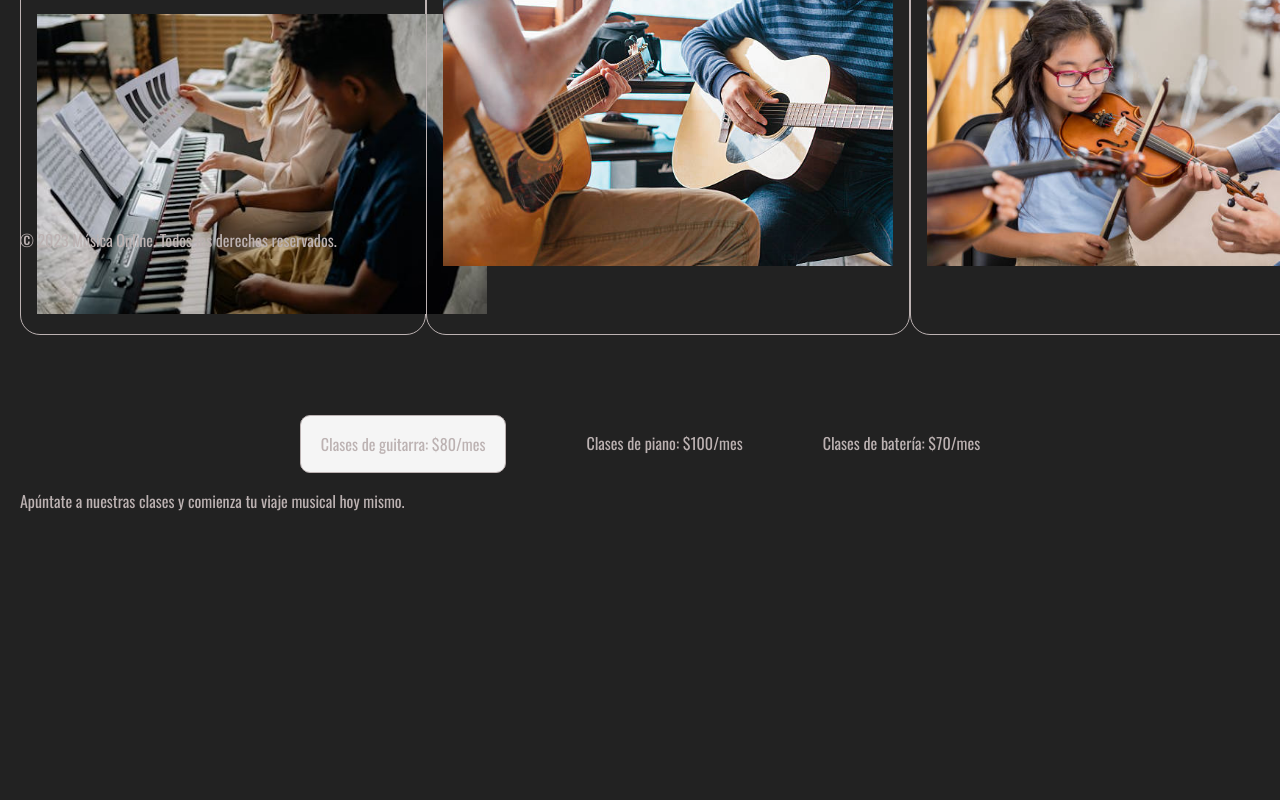
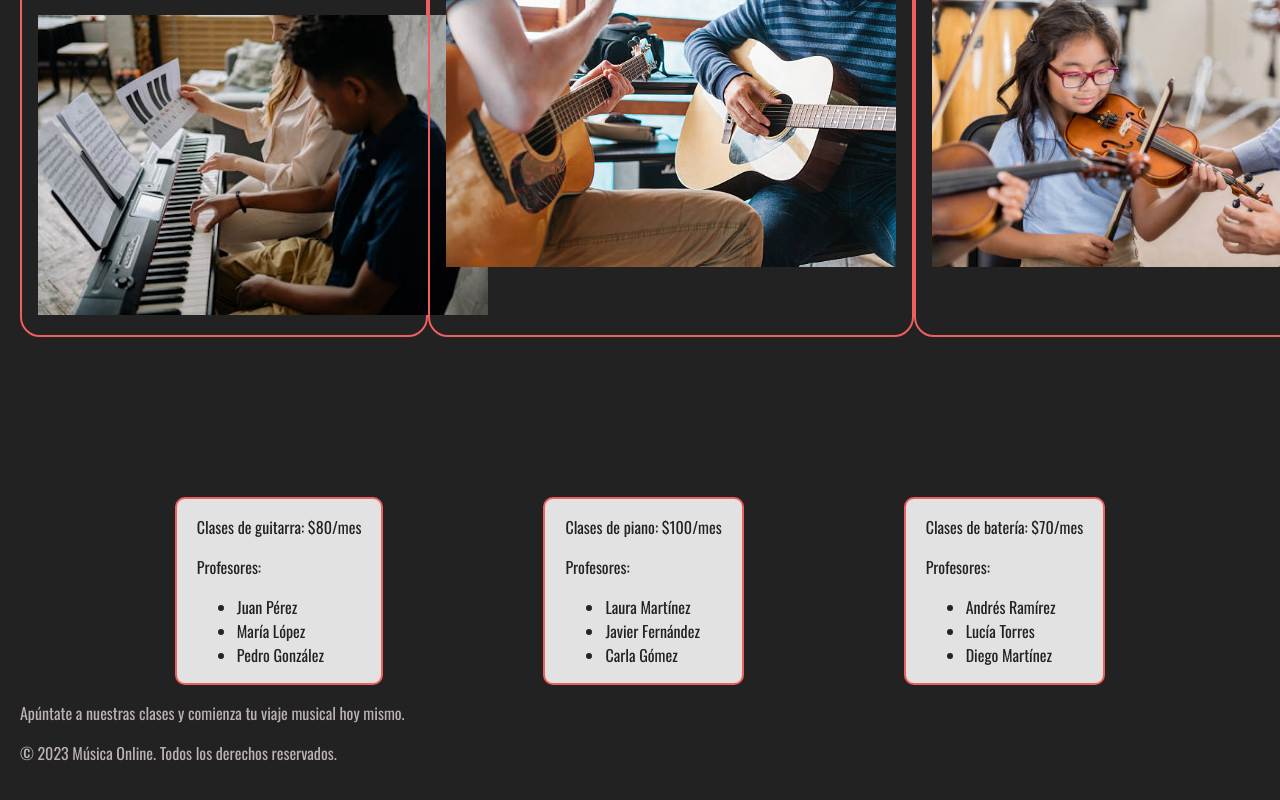
Before and after one commit to marcosrobvel/musica-online, a React (Vite) app: page / in a window 1280 px wide. Shown: the part 532-1332 px from the top of the page. Before the commit the page ends 1081 px from the top, so only its background shows below. Built offline with nearby package versions, Linux system fonts and the light colour scheme.

Commit message:
home-details

```diff
--- a/css/styles.css
+++ b/css/styles.css
@@ -57,7 +57,7 @@ h1, h2, p {
 }
 
 .services-classes, .services-2, .services-3 {
-  border: 1px solid #bcb2b2;
+  border: 2px solid #ee5f5f;
   border-radius: 20px;
   padding: 1rem;
   padding-top: 0;
@@ -82,21 +82,23 @@ h1, h2, p {
   display: flex;
   flex-direction: row;
   justify-content: center;
-  margin-top: 5rem;
-  gap: 5rem;
+  margin-top: 10rem;
+  gap: 10rem;
 }
-.services-prices__guitar-prices {
-  background-color: #f5f5f5;
-  border: 1px solid #bcb2b2;
+.services-prices__guitar-prices, .services-prices__piano-prices, .services-prices__bateria-prices {
+  background-color: #e2e2e2;
+  border: 2px solid #ee5f5f;
   border-radius: 10px;
   padding-left: 20px;
   padding-right: 20px;
+}
+.services-prices__guitar-prices p, .services-prices__piano-prices p, .services-prices__bateria-prices p {
+  color: #222222;
 }
 
 footer {
   color: #bcb2b2;
   bottom: 0;
-  position: absolute;
   font-family: "Oswald", sans-serif;
 }
 
--- a/src/pages/Home.jsx
+++ b/src/pages/Home.jsx
@@ -46,12 +46,33 @@ export const Home = () => {
           <div className="services-prices">
             <div className="services-prices__guitar-prices">
               <p>Clases de guitarra: $80/mes</p>
+              <p>Profesores:
+                <ul>
+                  <li className="li-juan">Juan Pérez</li>
+                  <li className="li-maria">María López</li>
+                  <li className="li-pedro">Pedro González</li>
+                </ul>
+              </p>
             </div>
             <div className="services-prices__piano-prices">
               <p>Clases de piano: $100/mes</p>
+              <p>Profesores:
+                <ul>
+                  <li className="li-laura">Laura Martínez</li>
+                  <li className="li-javier">Javier Fernández</li>
+                  <li className="li-carla">Carla Gómez</li>
+                </ul>
+              </p>
             </div>
             <div className="services-prices__bateria-prices">
               <p>Clases de batería: $70/mes</p>
+              <p>Profesores:
+                <ul>
+                  <li className="li-andres">Andrés Ramírez</li>
+                  <li className="li-lucia">Lucía Torres</li>
+                  <li className="li-diego">Diego Martínez</li>
+                </ul>
+              </p>
             </div>
           </div>
 
--- a/src/sass/home.scss
+++ b/src/sass/home.scss
@@ -15,7 +15,7 @@ h1, h2, p {
 }
 
 .services-classes, .services-2, .services-3 {
-    border: 1px solid #bcb2b2;
+    border: 2px solid #ee5f5f;
     border-radius: 20px;
     padding: 1rem;
     padding-top: 0;
@@ -44,21 +44,24 @@ h1, h2, p {
     display: flex;
     flex-direction: row;
     justify-content: center;
-    margin-top: 5rem;
-    gap: 5rem;
+    margin-top: 10rem;
+    gap: 10rem;
 
-    &__guitar-prices {
-        background-color: #f5f5f5;
-        border: 1px solid #bcb2b2;
+    &__guitar-prices, &__piano-prices, &__bateria-prices {
+        background-color: #e2e2e2;
+        border: 2px solid #ee5f5f;
         border-radius: 10px;
         padding-left: 20px;
         padding-right: 20px;
+
+        & p{
+            color: #222222;
+        }
     }
 }
 
 footer {
     color: #bcb2b2;
     bottom: 0;
-    position: absolute;
     font-family: "Oswald", sans-serif;
 }
```
Also changed, not shown: 1 other file (tests, documents, lock files or other folders).
